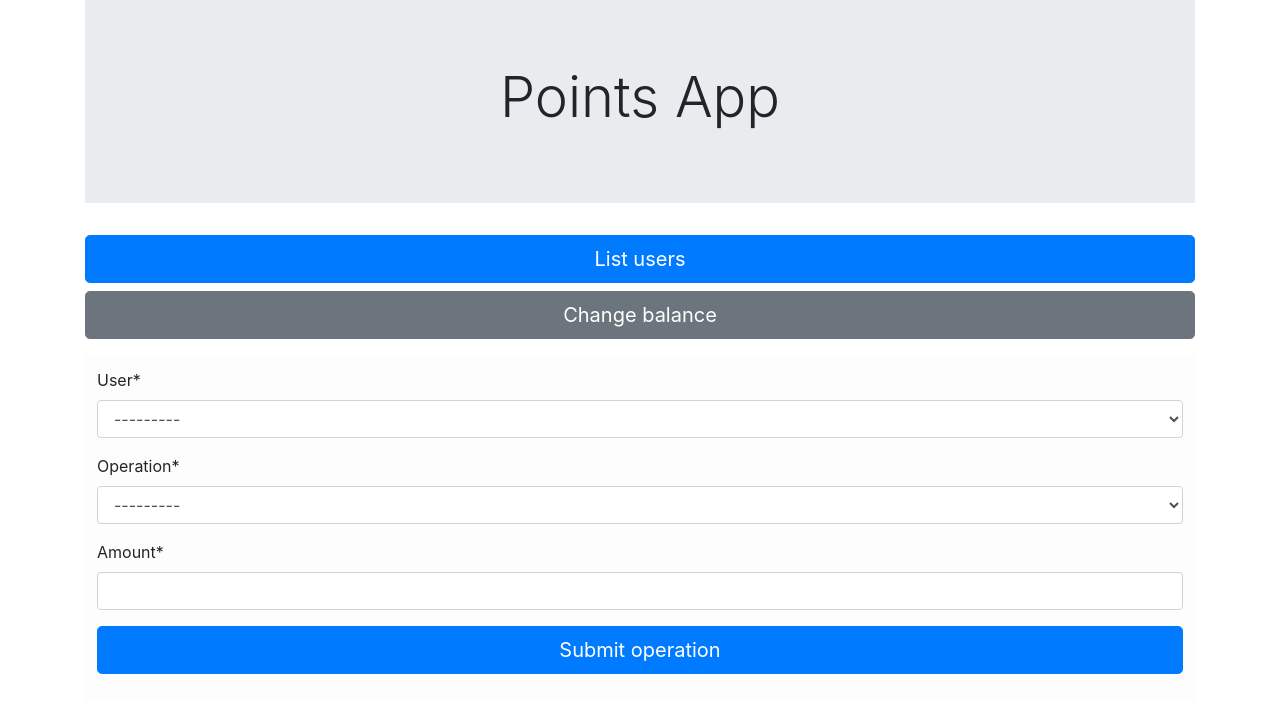
After one commit to dawidbudzynski/points_app, a Django app: page /user/edit-balance/ in a window 1280 px wide. The commit adds this page. Shown: the top 713 px of the page. Run offline with Django 3.2, Linux system fonts and the light colour scheme; some libraries are stand-ins or nearby versions.

Commit message:
Added edit balance view

```diff
--- a/app/urls.py
+++ b/app/urls.py
@@ -1,10 +1,10 @@
 from django.contrib import admin
 from django.urls import include, path
 
-from user.views import HomePageView
+from user.views import UserListView
 
 urlpatterns = [
     path('admin/', admin.site.urls),
-    path('', HomePageView.as_view(), name='homepage'),
+    path('', UserListView.as_view(), name='homepage'),
     path('user/', include('user.urls'))
 ]
--- a/requirements.txt
+++ b/requirements.txt
@@ -1,2 +1,3 @@
 Django>=2.1.3,<2.2.0
 whitenoise==5.2.0
+django-crispy-forms==1.11.1
--- a/templates/base.html
+++ b/templates/base.html
@@ -5,9 +5,10 @@
     <!-- Required meta tags -->
     <meta charset="utf-8">
     <meta name="viewport" content="width=device-width, initial-scale=1, shrink-to-fit=no">
+
     <!-- Bootstrap CSS -->
-    <link rel="stylesheet" href="https://stackpath.bootstrapcdn.com/bootstrap/4.1.3/css/bootstrap.min.css"
-          integrity="sha384-MCw98/SFnGE8fJT3GXwEOngsV7Zt27NXFoaoApmYm81iuXoPkFOJwJ8ERdknLPMO" crossorigin="anonymous">
+    <link rel="stylesheet" href="https://cdn.jsdelivr.net/npm/bootstrap@4.6.0/dist/css/bootstrap.min.css"
+          integrity="sha384-B0vP5xmATw1+K9KRQjQERJvTumQW0nPEzvF6L/Z6nronJ3oUOFUFpCjEUQouq2+l" crossorigin="anonymous">
     <title>Points App</title>
 </head>
 <body>
@@ -17,19 +18,24 @@
             <h1 class="display-4" style="text-align: center">Points App</h1>
         </div>
     </div>
+    <div>
+        <a type="button" class="btn btn-primary btn-lg btn-block"
+           href='{% url 'user:list' %}'>List users</a>
+        <a type="button" class="btn btn-secondary btn-lg btn-block"
+           href='{% url 'user:edit-balance' %}'>Change balance</a>
+    </div>
+    <p></p>
+    {% include 'message_block.html' %}
     {% block content %}
     {% endblock %}
 </div>
 <!-- Optional JavaScript -->
-<!-- jQuery first, then Popper.js, then Bootstrap JS -->
-<script src="https://code.jquery.com/jquery-3.3.1.slim.min.js"
-        integrity="sha384-q8i/X+965DzO0rT7abK41JStQIAqVgRVzpbzo5smXKp4YfRvH+8abtTE1Pi6jizo"
+<!-- Option 1: jQuery and Bootstrap Bundle (includes Popper) -->
+<script src="https://code.jquery.com/jquery-3.5.1.slim.min.js"
+        integrity="sha384-DfXdz2htPH0lsSSs5nCTpuj/zy4C+OGpamoFVy38MVBnE+IbbVYUew+OrCXaRkfj"
         crossorigin="anonymous"></script>
-<script src="https://cdnjs.cloudflare.com/ajax/libs/popper.js/1.14.3/umd/popper.min.js"
-        integrity="sha384-ZMP7rVo3mIykV+2+9J3UJ46jBk0WLaUAdn689aCwoqbBJiSnjAK/l8WvCWPIPm49"
-        crossorigin="anonymous"></script>
-<script src="https://stackpath.bootstrapcdn.com/bootstrap/4.1.3/js/bootstrap.min.js"
-        integrity="sha384-ChfqqxuZUCnJSK3+MXmPNIyE6ZbWh2IMqE241rYiqJxyMiZ6OW/JmZQ5stwEULTy"
+<script src="https://cdn.jsdelivr.net/npm/bootstrap@4.6.0/dist/js/bootstrap.bundle.min.js"
+        integrity="sha384-Piv4xVNRyMGpqkS2by6br4gNJ7DXjqk09RmUpJ8jgGtD7zP9yug3goQfGII0yAns"
         crossorigin="anonymous"></script>
 </body>
 </html>
--- /dev/null
+++ b/templates/message_block.html
@@ -0,0 +1,9 @@
+{% if messages %}
+    {% for message in messages %}
+        <div {% if message.level == 25 %}
+            class="alert alert-primary" {% else %}
+            class="alert alert-warning" {% endif %} role="alert">
+            {{ message }}
+        </div>
+    {% endfor %}
+{% endif %}
--- /dev/null
+++ b/templates/user/edit_balance.html
@@ -0,0 +1,18 @@
+{% extends 'base.html' %}
+{% load crispy_forms_tags i18n staticfiles %}
+{% block content %}
+    <div class="form">
+        <table class="table table-light">
+            <tr>
+                <td>
+                    <form action="{% url 'user:edit-balance' %}" method="POST" class="form-group">
+                        {% csrf_token %}
+                        {{ form|crispy }}
+                        <input type="submit" value="{% trans 'Submit operation' %}"
+                               class="btn btn-primary btn-lg btn-block">
+                    </form>
+                </td>
+            </tr>
+        </table>
+    </div>
+{% endblock %}
--- /dev/null
+++ b/user/forms.py
@@ -0,0 +1,22 @@
+from decimal import Decimal
+
+from django import forms
+from django.core.exceptions import ValidationError
+from django.core.validators import MinValueValidator
+
+from user.models import User
+
+
+class EditBalanceForm(forms.Form):
+    user = forms.ModelChoiceField(queryset=User.objects.filter(is_superuser=False))
+    operation = forms.ChoiceField(choices=((None, '---------'), ('add', 'add'), ('subtract', 'subtract')))
+    amount = forms.IntegerField(validators=[MinValueValidator(Decimal('0.01'))])
+
+    def clean(self):
+        cleaned_data = super().clean()
+        user = cleaned_data.get("user")
+        operation = cleaned_data.get("operation")
+        amount = cleaned_data.get("amount")
+
+        if operation == 'subtract' and user.balance < amount:
+            raise ValidationError("User balance cannot be below 0.")
--- a/user/urls.py
+++ b/user/urls.py
@@ -1,9 +1,10 @@
 from django.urls import path
 
-from user.views import UserListView
+from user.views import UserEditBalanceView, UserListView
 
 app_name = 'user'
 
 urlpatterns = [
     path('list/', UserListView.as_view(), name='list'),
+    path('edit-balance/', UserEditBalanceView.as_view(), name='edit-balance'),
 ]
--- a/user/views.py
+++ b/user/views.py
@@ -1,14 +1,52 @@
-from django.views.generic import TemplateView
-from django.views.generic.list import ListView
+from django.contrib import messages
+from django.http import HttpResponseRedirect
+from django.shortcuts import render
+from django.urls import reverse
+from django.utils.translation import ugettext as _
+from django.views import View
+from django.views.generic import ListView
 
+from user.forms import EditBalanceForm
 from user.models import User
 
 
-class HomePageView(TemplateView):
-    template_name = "user/home.html"
+class UserListView(ListView):
+    ordering = ['last_name', 'first_name']
+
+    def get_queryset(self):
+        queryset = User.objects.filter(is_superuser=False)
+        return queryset
 
 
-class UserListView(ListView):
-    model = User
+class UserEditBalanceView(View):
+    def get(self, request):
+        return render(
+            request,
+            template_name='user/edit_balance.html',
+            context={'form': EditBalanceForm()}
+        )
 
-    ordering = ['last_name', 'first_name']
+    def post(self, request):
+        form = EditBalanceForm(request.POST)
+        if form.is_valid():
+            user = form.cleaned_data['user']
+            operation = form.cleaned_data['operation']
+            amount = form.cleaned_data['amount']
+            user_object = User.objects.filter(email=user.email).first()
+            if user_object:
+                previous_balance = user_object.balance
+                if operation == 'add':
+                    user_object.balance = previous_balance + amount
+                elif operation == 'subtract':
+                    user_object.balance = previous_balance - amount
+                user_object.save()
+
+                messages.add_message(
+                    request, messages.SUCCESS, _(f'Balance for user {user.email} has been changed successfully'))
+                return HttpResponseRedirect(reverse('user:list'))
+
+            messages.add_message(request, messages.WARNING, _(f'User {user.email} doesn\'t exist'))
+            return HttpResponseRedirect(reverse('user:list'))
+
+        messages.add_message(request, messages.ERROR, form.errors)
+        return HttpResponseRedirect(reverse('user:edit-balance'))
```
Also changed, not shown: app/settings.py (+11 -7 lines), templates/user/home.html (deleted, +0 -8 lines), 1 other file.
